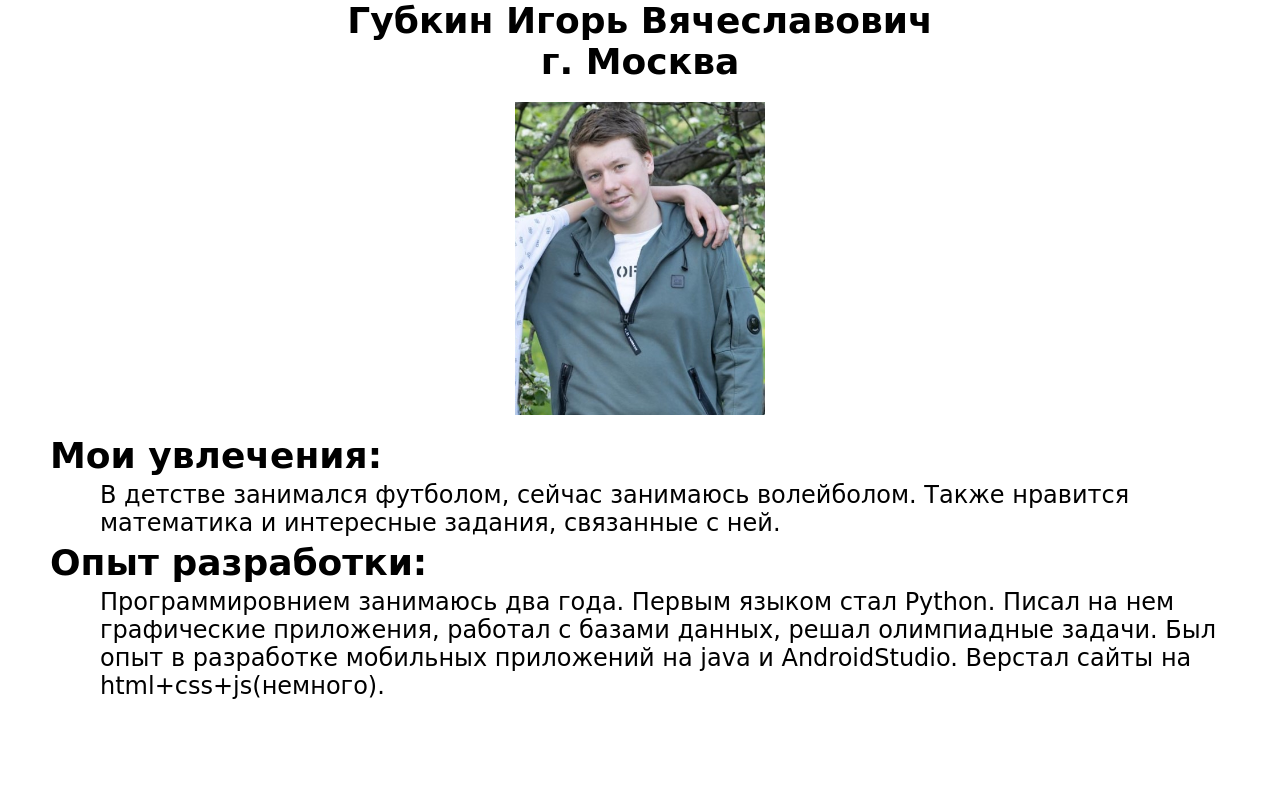
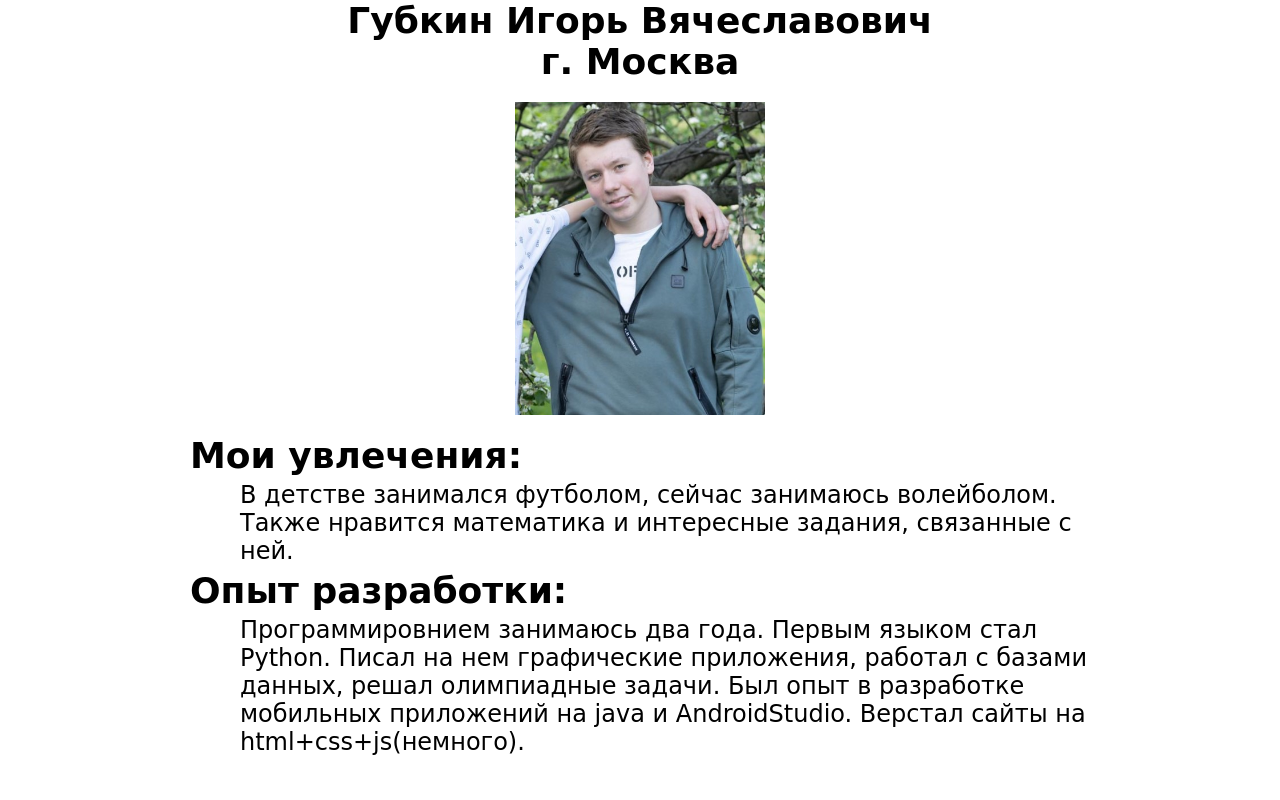
Before and after one commit to Igor-gubkun/AboutMeOnDjango, a Django app: page / in a window 1280 px wide. Run offline with Django 3.2, Linux system fonts and the light colour scheme.

Commit message:
Initial commit

```diff
--- a/GubkinIgorAboutMe/home/static/home.css
+++ b/GubkinIgorAboutMe/home/static/home.css
@@ -4,6 +4,11 @@
 	font-family: 'Comic Sans MS';
 }
 
+
+.container {
+	max-width: 1000px;
+	margin: 0 auto;
+}
 
 h1 {
 	text-align: center;
--- a/GubkinIgorAboutMe/home/templates/GubkinIgorAboutMe/home.html
+++ b/GubkinIgorAboutMe/home/templates/GubkinIgorAboutMe/home.html
@@ -11,8 +11,9 @@
 </head>
 
 <body>
+	<div class="container">
 		<h1>Губкин Игорь Вячеславович <br> г. Москва</h1>
-	<img src="{% static 'my_photo.jpg' %}" alt="#">
+		<img src="{% static 'my_photo1.jpg' %}" alt="#">
 		<h2>Мои увлечения:</h2>
 		<p>В детстве занимался футболом, сейчас занимаюсь волейболом.
 			Также нравится математика и интересные задания, связанные с ней.</p>
@@ -21,6 +22,7 @@
 			Писал на нем графические приложения, работал с базами данных,
 			решал олимпиадные задачи. Был опыт в разработке мобильных приложений на
 			java и AndroidStudio. Верстал сайты на html+css+js(немного).</p>
+	</div>
 </body>
 
 </html>
```
Also changed, not shown: GubkinIgorAboutMe/home/static/my_photo1.jpg (renamed from GubkinIgorAboutMe/home/static/my_photo.jpg). Lines whose indentation alone changed are shown as unchanged.
